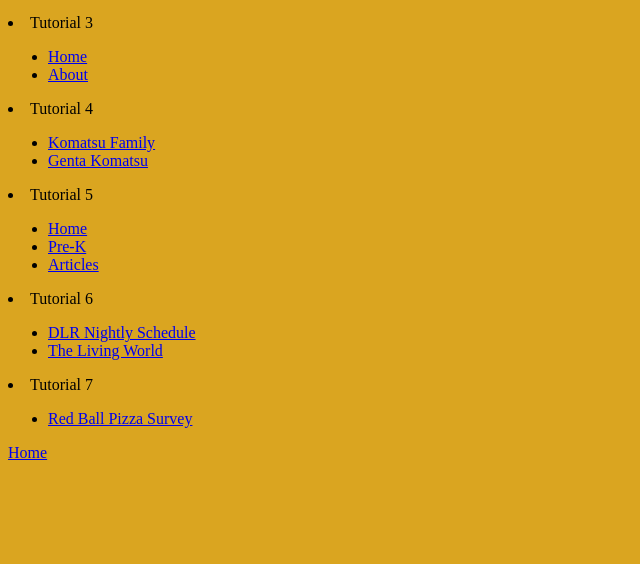
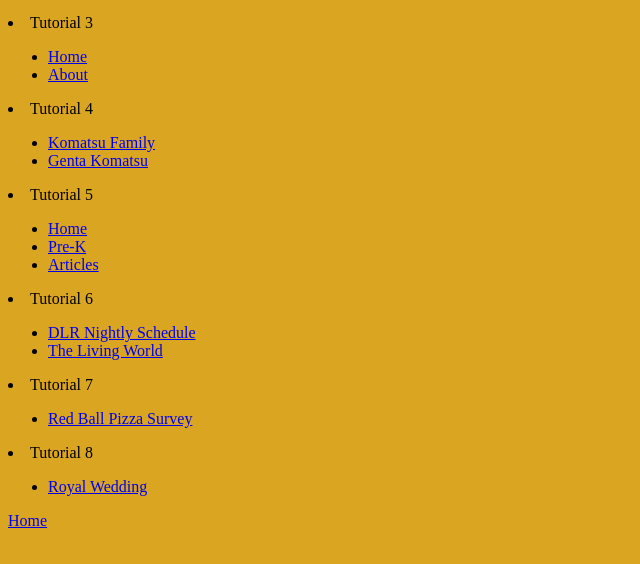
Before and after one commit to oleg-leo/cisw300, a plain HTML site: page book/book.html in a window 1280 px wide. Shown: the part 118-682 px from the top of the page, without its empty margins (0-640 px from the left). Drawn offline with Linux system fonts and the light colour scheme.

Commit message:
Add files via upload

```diff
--- a/book/book.html
+++ b/book/book.html
@@ -65,6 +65,12 @@ Filename: book.html
 </ul>
 </li>
 
+<li>Tutorial 8
+<ul>
+<li><a href="tutorial8/cp_royal.html">Royal Wedding</a></li>
+</ul>
+</li>
+
 
 <p><a href="../index.html">Home</a></p>
 
```
